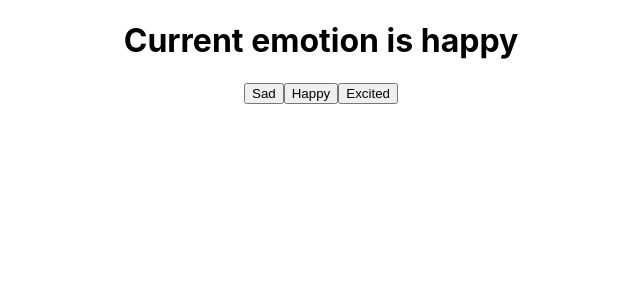
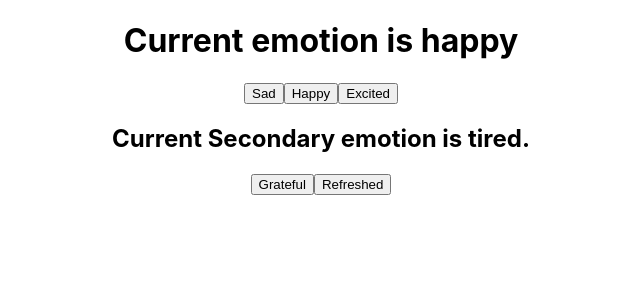
Before and after one commit to flapan/roast-my-react, a React (Create React App) app in the folder react-app/: page / in a window 1280 px wide. Shown: the top 300 px of the page, without its empty margins (319-959 px from the left). Built offline with nearby package versions, Linux system fonts and the light colour scheme.

Commit message:
testing useEffect dependency array

```diff
--- a/react-app/src/App.js
+++ b/react-app/src/App.js
@@ -3,10 +3,15 @@ import { useState, useEffect } from 'react';
 
 function App() {
   const [emotion, setEmotion] = useState("happy");
+  const [secondaryEmotion, setSecondaryEmotion] = useState("tired");
 
   useEffect(() => {
     console.log(`It's ${emotion} right now`)
   }, [emotion]);
+
+  useEffect(() => {
+    console.log(`It's ${secondaryEmotion} right now`)
+  }, [secondaryEmotion]);
 
   return (
     <div className="App">
@@ -14,6 +19,9 @@ function App() {
       <button onClick={() => setEmotion("sad")}>Sad</button>
       <button onClick={() => setEmotion("happy")}>Happy</button>
       <button onClick={() => setEmotion("excited")}>Excited</button>
+      <h2>Current Secondary emotion is {secondaryEmotion}.</h2>
+      <button onClick={() => setSecondaryEmotion("grateful")}>Grateful</button>
+      <button onClick={() => setSecondaryEmotion("refreshed")}>Refreshed</button>
     </div>
   );
 }
```
